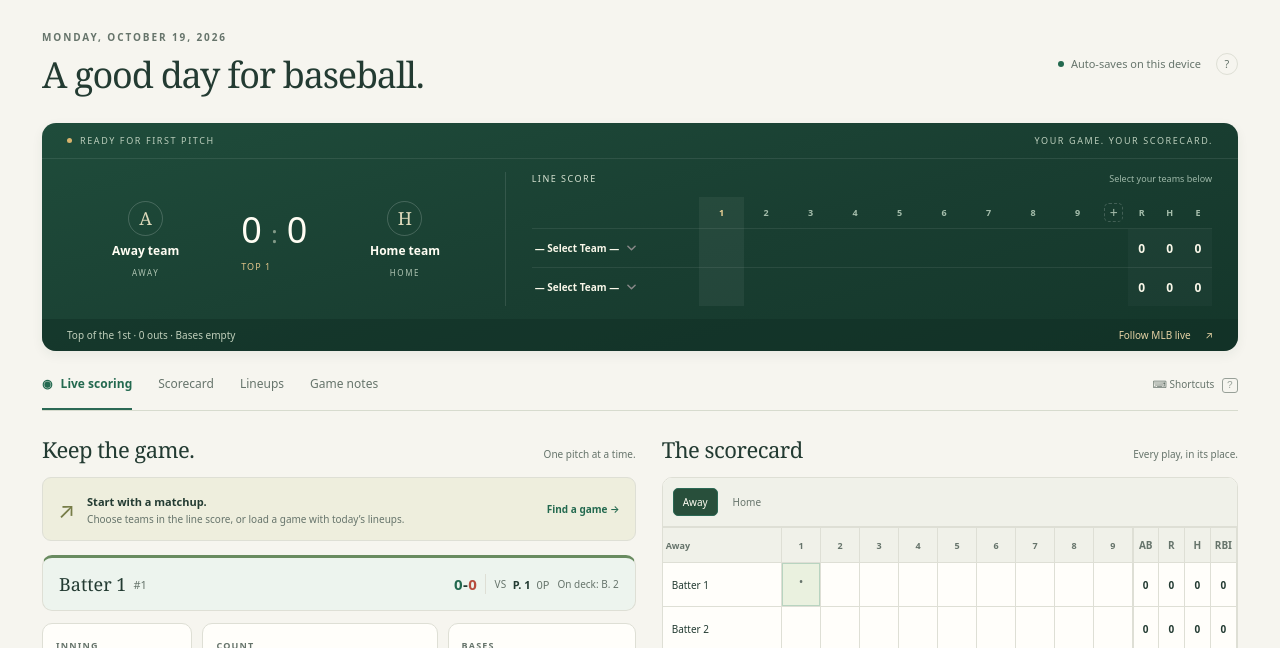
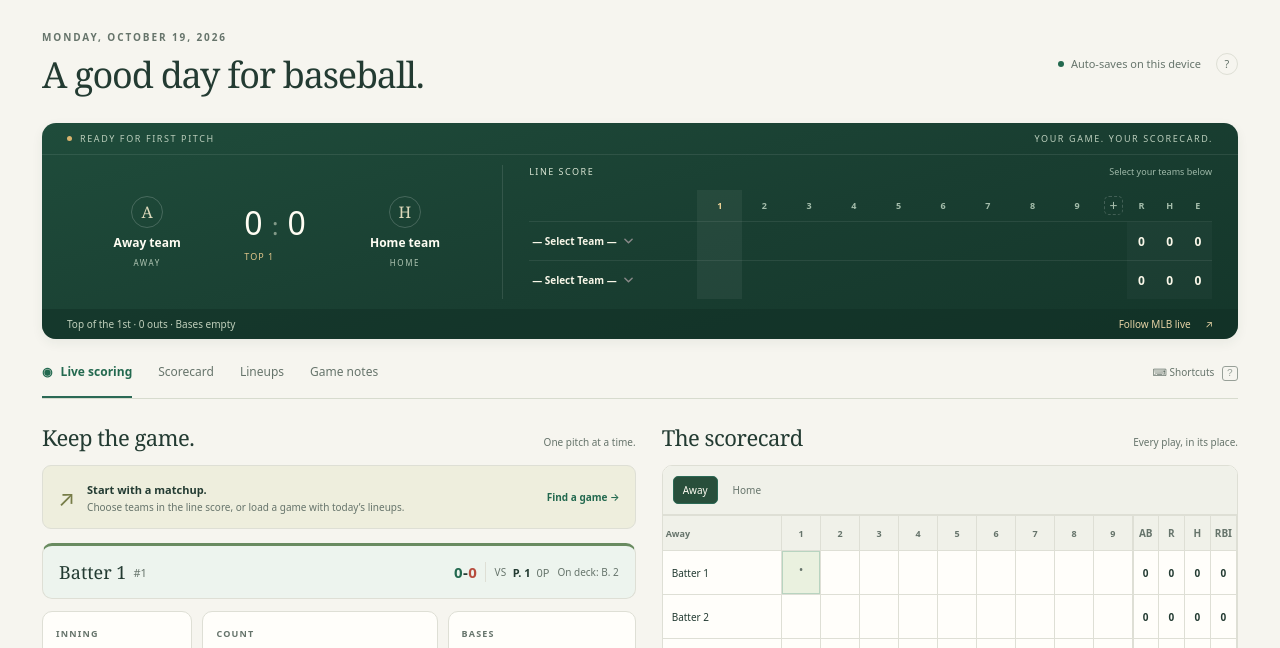
Before and after one commit to krburchel/baseballscorecard, a website: page index.html in a window 1280 px wide. Shown: the part 87-735 px from the top of the page. Drawn offline with Linux system fonts and the light colour scheme.

Commit message:
Scorebook: trim the scoreboard a bit further
Second size pass: matchup score 36->32px, desktop badges 35->32px, content
padding 13->10px, topline 11->9px, bottom bar 9->8px. From the original the
board is score 43->32 and content padding 18->10 — a clearly shorter board.

Co-Authored-By: Claude Opus 4.8 <noreply@anthropic.com>

```diff
--- a/css/scorebook.css
+++ b/css/scorebook.css
@@ -103,17 +103,17 @@ h1 { font-family:var(--font-serif); font-size:36px; font-weight:400; letter-spac
 .save-status>span { width:6px; height:6px; border-radius:100%; background:var(--green); }
 .save-status button { width:22px; height:22px; margin-left:8px; border:1px solid var(--border); color:var(--muted); background:transparent; border-radius:50%; font-size:11px; }
 .scoreboard { background:linear-gradient(165deg, #1f4c3b 0%, #193e31 55%, #14362a 100%); color:#fffdf3; border-radius:14px; overflow:hidden; box-shadow:0 4px 12px #183c3010; position:relative; }
-.board-topline { display:flex; justify-content:space-between; gap:16px; padding:11px 25px; font-size:9px; letter-spacing:1.6px; color:#bbcebc; border-bottom:1px solid #ffffff16; }
+.board-topline { display:flex; justify-content:space-between; gap:16px; padding:9px 25px; font-size:9px; letter-spacing:1.6px; color:#bbcebc; border-bottom:1px solid #ffffff16; }
 .board-topline>span:first-child { display:flex; align-items:center; gap:8px; }
 .board-dot { width:5px; height:5px; background:#d8b36d; border-radius:50%; }
-.board-content { display:grid; grid-template-columns:minmax(300px,.85fr) minmax(450px,1.45fr); align-items:center; gap:22px; padding:18px 26px; }
+.board-content { display:grid; grid-template-columns:minmax(300px,.85fr) minmax(450px,1.45fr); align-items:center; gap:18px; padding:15px 26px; }
 .matchup { display:grid; grid-template-columns:1fr auto 1fr; gap:18px; align-items:center; }
 .matchup-team { text-align:center; min-width:0; }
-.matchup-badge { display:flex; justify-content:center; align-items:center; width:44px; height:44px; margin:0 auto 8px; border-radius:50%; border:1px solid #ffffff30; color:#ddd9bb; font:18px var(--font-serif); }
+.matchup-badge { display:flex; justify-content:center; align-items:center; width:40px; height:40px; margin:0 auto 7px; border-radius:50%; border:1px solid #ffffff30; color:#ddd9bb; font:16px var(--font-serif); }
 .matchup-badge img { width:34px; height:34px; object-fit:contain; }
 .matchup-name { font-size:12px; font-weight:600; line-height:1.4; min-height:34px; display:flex; align-items:center; justify-content:center; }
 .matchup-side { font-size:8px; letter-spacing:1.6px; color:#aec4b2; margin-top:4px; }
-.matchup-score { text-align:center; white-space:nowrap; font-size:36px; font-weight:500; font-variant-numeric:tabular-nums; letter-spacing:2px; }
+.matchup-score { text-align:center; white-space:nowrap; font-size:32px; font-weight:500; font-variant-numeric:tabular-nums; letter-spacing:2px; }
 .matchup-score em { font:24px var(--font-serif); font-style:normal; color:#819987; margin:0 7px; }
 .matchup-inning { color:#e0c58a; font-size:9px; letter-spacing:1px; margin-top:6px; }
 .linescore { min-width:0; border-left:1px solid #ffffff1c; padding-left:26px; }
@@ -136,7 +136,7 @@ h1 { font-family:var(--font-serif); font-size:36px; font-weight:400; letter-spac
 .score-table .inning-cell:hover { background:#ffffff19!important; }
 .score-table .add-inn { color:#a5bbaa; border-color:#ffffff30; width:19px; height:19px; }
 .score-table .score-edit { color:#233b32; }
-.board-bottom { display:flex; justify-content:space-between; align-items:center; gap:16px; padding:9px 25px; background:#102f2580; font-size:10px; color:#c1d0bc; }
+.board-bottom { display:flex; justify-content:space-between; align-items:center; gap:16px; padding:8px 25px; background:#102f2580; font-size:10px; color:#c1d0bc; }
 .board-bottom button { padding:0; border:0; background:transparent; color:#e6d3a5; font-size:10px; }
 .board-bottom button span { margin-left:12px; }
 .workspace-nav { display:flex; align-items:center; justify-content:space-between; border-bottom:1px solid #d7dbce; margin:24px 0 23px; gap:16px; }
@@ -341,7 +341,7 @@ kbd { font:9px inherit; border:1px solid currentColor; border-radius:3px; paddin
 .app.has-plays .page-heading h1 { display:none; }
 .app.has-plays .page-heading { margin-bottom:18px; }
 .app.has-plays .page-heading .eyebrow { margin-top:0; }
-@media(min-width:901px) { .board-content { padding-top:13px; padding-bottom:13px; } .matchup-badge { width:35px; height:35px; margin-bottom:5px; } .matchup-badge img { width:26px; height:26px; } .matchup-name { min-height:22px; } }
+@media(min-width:901px) { .board-content { padding-top:10px; padding-bottom:10px; } .matchup-badge { width:32px; height:32px; margin-bottom:5px; } .matchup-badge img { width:24px; height:24px; } .matchup-name { min-height:20px; } }
 @media(max-width:600px) {
   .site-header-inner { gap:9px; padding:11px 16px; } .hdr-btns { flex-basis:100%; justify-content:flex-end; }
   .app.has-plays .page-heading { display:flex; align-items:center; gap:8px; margin-bottom:17px; } .app.has-plays .save-status { margin:0; font-size:8px; } .app.has-plays .page-heading .eyebrow { font-size:7px; letter-spacing:.8px; }
```
